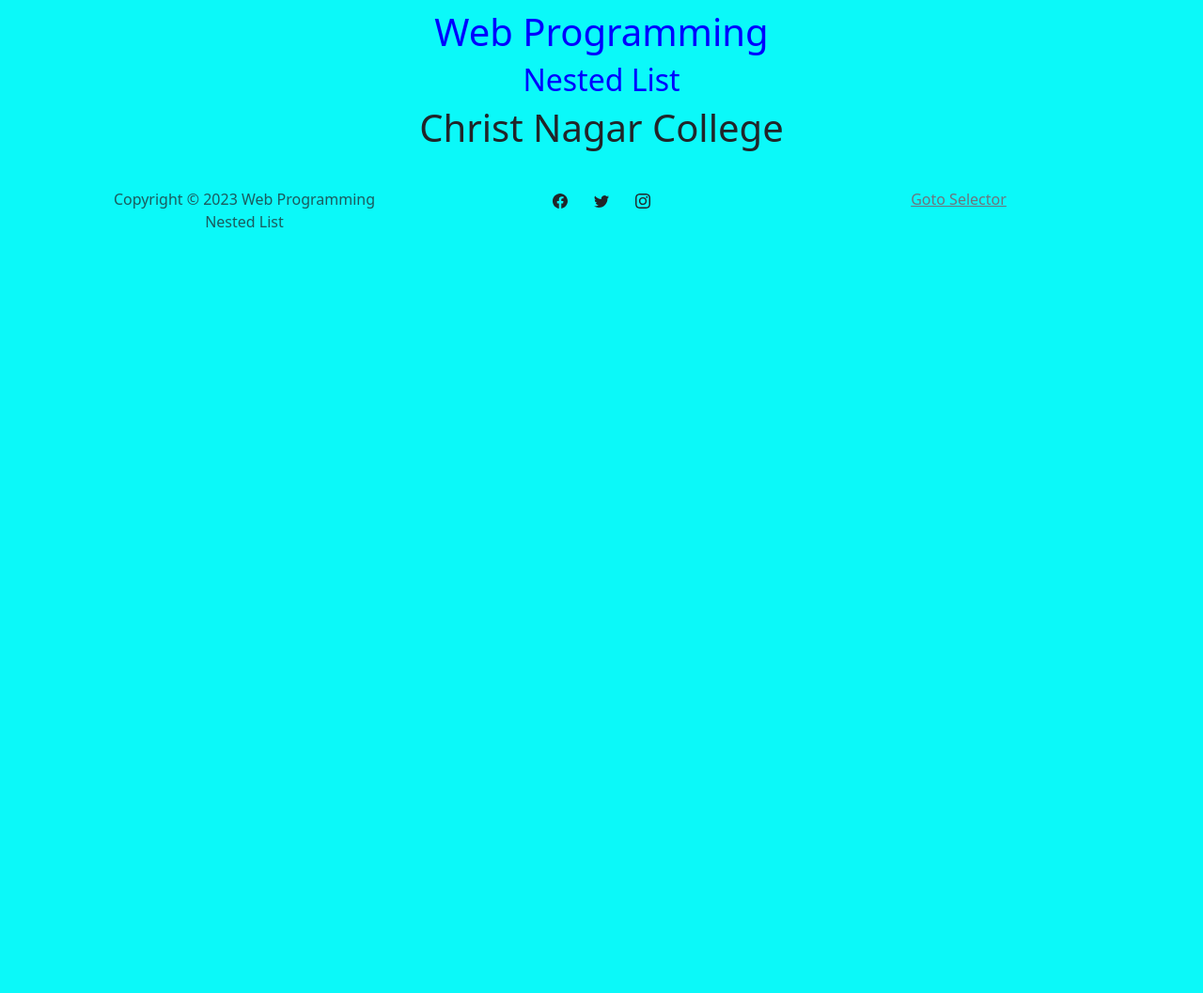
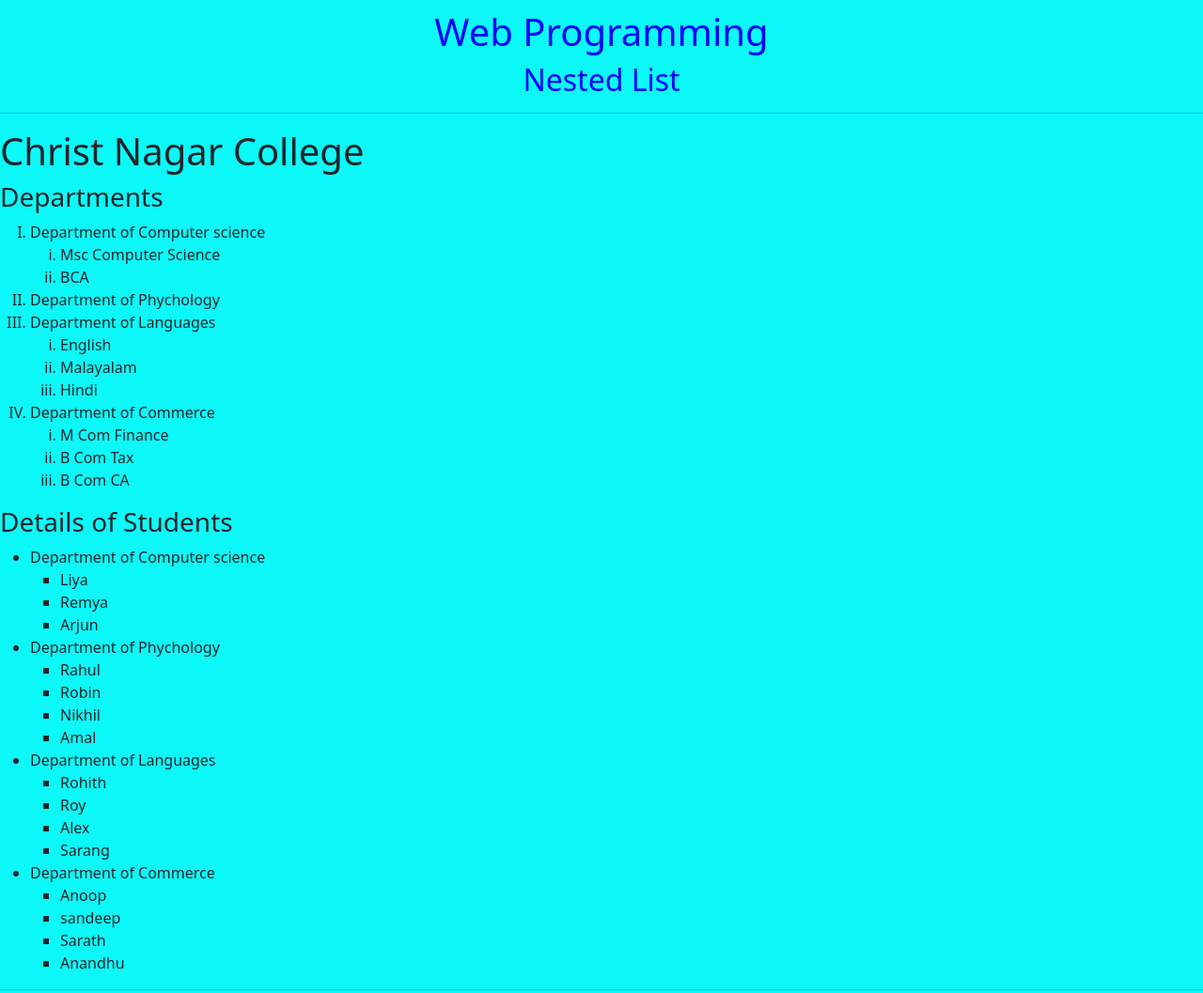
Before and after one commit to RJRYT/web-programming, a plain HTML site: page nestedList/index.html in a window 1280 px wide. Shown: the top 1057 px of the page at 94% size. Before the commit the page ends 800 px from the top, so only its background shows below. Drawn offline with nearby package versions, Linux system fonts and the light colour scheme.

Commit message:
added nested list

```diff
--- a/nestedList/index.html
+++ b/nestedList/index.html
@@ -29,7 +29,6 @@
         header {
             color: blue;
         }
-
     </style>
 </head>
 
@@ -42,12 +41,64 @@
         <h2>
             <center>Nested List</center>
         </h2>
+        <hr>
     </header>
 
     <main>
-        <h1><center>Christ Nagar College</center></h1>
-
+        <h1>Christ Nagar College</h1>
+        <h3>Departments</h3>
+        <ol type="I">
+            <li>Department of Computer science</li>
+            <ol type="i">
+                <li>Msc Computer Science</li>
+                <li>BCA</li>
+            </ol>
+            <li>Department of Phychology</li>
+            <li>Department of Languages</li>
+            <ol type="i">
+                <li>English</li>
+                <li>Malayalam</li>
+                <li>Hindi</li>
+            </ol>
+            <li>Department of Commerce</li>
+            <ol type="i">
+                <li>M Com Finance</li>
+                <li>B Com Tax</li>
+                <li>B Com CA</li>
+            </ol>
+        </ol>
+        <h3>Details of Students</h3>
+        <ul type="dot">
+            <li>Department of Computer science</li>
+            <ul type="square">
+                <li>Liya</li>
+                <li>Remya</li>
+                <li>Arjun</li>
+            </ul>
+            <li>Department of Phychology</li>
+            <ul type="square">
+                <li>Rahul</li>
+                <li>Robin</li>
+                <li>Nikhil</li>
+                <li>Amal</li>
+            </ul>
+            <li>Department of Languages</li>
+            <ul type="square">
+                <li>Rohith</li>
+                <li>Roy</li>
+                <li>Alex</li>
+                <li>Sarang</li>
+            </ul>
+            <li>Department of Commerce</li>
+            <ul type="square">
+                <li>Anoop</li>
+                <li>sandeep</li>
+                <li>Sarath</li>
+                <li>Anandhu</li>
+            </ul>
+        </ul>
     </main>
+    <hr>
 
     <footer class="text-center py-4">
         <div class="container">
@@ -88,7 +139,8 @@
                 </div>
                 <div class="col">
                     <ul class="list-inline my-2">
-                        <li class="list-inline-item"><a class="link-secondary" href="../index.html">Goto Selector</a></li>
+                        <li class="list-inline-item"><a class="link-secondary" href="../index.html">Goto Selector</a>
+                        </li>
                     </ul>
                 </div>
             </div>
```
